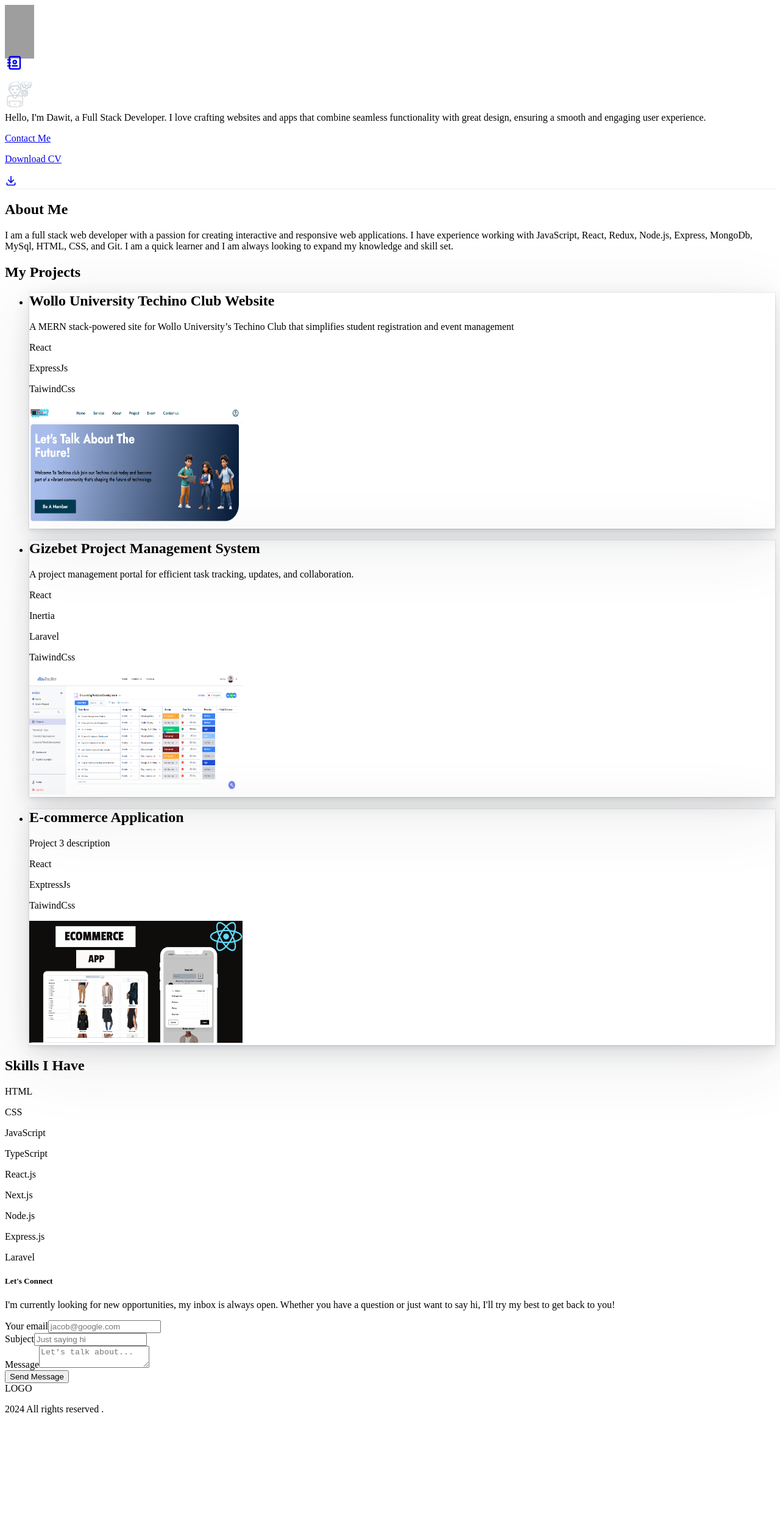
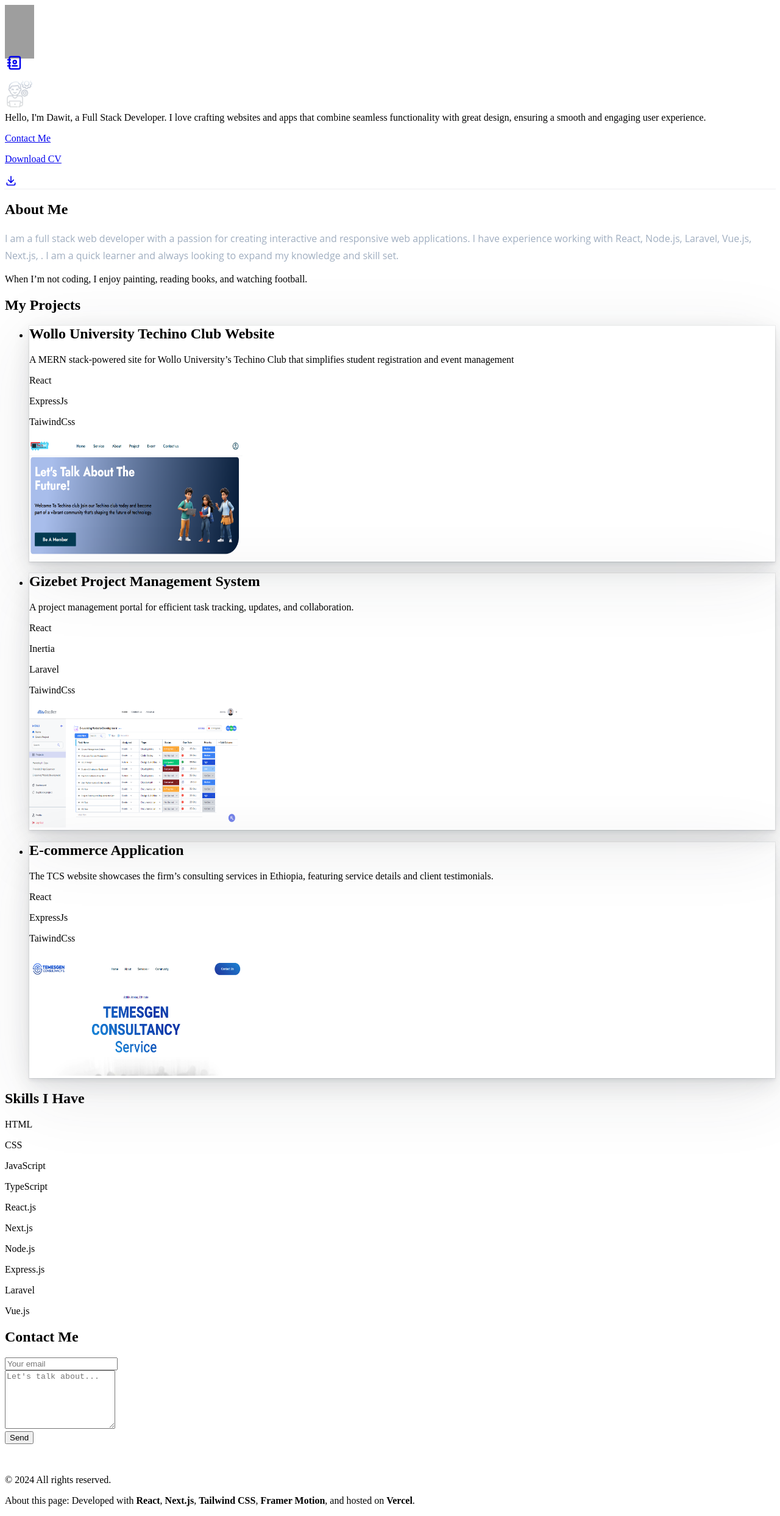
Before and after one commit to Dawithabte31/New-personal-portfolio, a Next.js app: page / in a window 1280 px wide. Shown: the top 2486 px of the page at 61% size. Before the commit the page ends 2336 px from the top, so only its background shows below. Built offline with nearby package versions, Linux system fonts and the light colour scheme; grey boxes are pictures that could not be loaded.

Commit message:
olready finished

```diff
--- a/src/app/components/AboutDescription.jsx
+++ b/src/app/components/AboutDescription.jsx
@@ -1,4 +1,3 @@
-// components/AboutDescription.js
 "use client";
 
 import React, { useEffect, useRef, useState } from "react";
@@ -20,7 +19,7 @@ const AboutDescription = () => {
 
   return (
     <div
-    id="aboutme"
+      id="aboutme"
       ref={ref}
       className="flex flex-col items-center justify-center text-center min-h-screen"
     >
@@ -36,13 +35,30 @@ const AboutDescription = () => {
         initial={{ opacity: 0, y: 20 }}
         animate={isInView ? { opacity: 1, y: 0 } : {}}
         transition={{ duration: 0.6 }}
-        className="text-base sm:text-lg leading-relaxed max-w-2xl text-white"
+        className="text-base sm:text-lg max-w-2xl leading-relaxed text-gray-300 font-light tracking-wide"
+        style={{
+          fontFamily: "'Open Sans', sans-serif",
+          lineHeight: "1.75",
+          color: "#A0AEC0",
+        }}
       >
         I am a full stack web developer with a passion for creating interactive
-        and responsive web applications. I have experience working with
-        JavaScript, React, Redux, Node.js, Express, MongoDb, MySql, HTML, CSS,
-        and Git. I am a quick learner and I am always looking to expand my
-        knowledge and skill set.
+        and responsive web applications. I have experience working with{" "}
+        <span className="text-[#4FD1C5] font-medium italic">React</span>,{" "}
+        <span className="text-[#4FD1C5] font-medium italic">Node.js</span>,{" "}
+        <span className="text-[#4FD1C5] font-medium italic">Laravel</span>,{" "}
+        <span className="text-[#4FD1C5] font-medium italic">Vue.js</span>,{" "}
+        <span className="text-[#4FD1C5] font-medium italic">Next.js</span>,{" "}. I am a
+        quick learner and always looking to expand my knowledge and skill set.
+      </motion.p>
+      <motion.p
+        initial={{ opacity: 0, y: 20 }}
+        animate={isInView ? { opacity: 1, y: 0 } : {}}
+        transition={{ duration: 0.6, delay: 0.2 }}
+        className="mt-6 text-base sm:text-lg max-w-2xl leading-relaxed text-gray-500 font-light italic"
+      >
+        When I’m not coding, I enjoy painting, reading books, and watching
+        football.
       </motion.p>
     </div>
   );
--- a/src/app/components/EmailSection.jsx
+++ b/src/app/components/EmailSection.jsx
@@ -4,32 +4,32 @@ import GithubIcon from "../../../public/github-icon.svg";
 import LinkedinIcon from "../../../public/linkedin-icon.svg";
 import Link from "next/link";
 import Image from "next/image";
-import { FloatingDock } from "./ui/floating-dock";
 
-// Sample items for FloatingDock component
 const dockItems = [
   {
     title: "GitHub",
-    icon: <Image src={GithubIcon} alt="GitHub" />,
+    icon: <Image src={GithubIcon} alt="GitHub" width={30} height={30} />,
     href: "https://github.com/Dawithabte31",
   },
   {
     title: "LinkedIn",
-    icon: <Image src={LinkedinIcon} alt="LinkedIn" />,
+    icon: <Image src={LinkedinIcon} alt="LinkedIn" width={30} height={30} />,
     href: "https://www.linkedin.com/in/dawit-habitamu-70038a260",
   },
 ];
 
 const EmailSection = () => {
   const [emailSubmitted, setEmailSubmitted] = useState(false);
+  const [email, setEmail] = useState("");  // State for email input
+  const [message, setMessage] = useState("");  // State for message input
 
   const handleSubmit = async (e) => {
     e.preventDefault();
     const data = {
-      email: e.target.email.value,
-      subject: e.target.subject.value,
-      message: e.target.message.value,
+      email,
+      message,
     };
+
     const JSONdata = JSON.stringify(data);
     const endpoint = "/api/send";
 
@@ -42,92 +42,85 @@ const EmailSection = () => {
     };
 
     const response = await fetch(endpoint, options);
-    const resData = await response.json();
-
     if (response.status === 200) {
-      console.log("Message sent.");
       setEmailSubmitted(true);
+      setEmail("");  // Clear email input
+      setMessage("");  // Clear message input
+      // Hide the success message after 1 second
+      setTimeout(() => {
+        setEmailSubmitted(false);
+      }, 1000);
     }
   };
 
   return (
     <section
       id="contact"
-      className="grid md:grid-cols-2 my-12 md:my-12 py-24 gap-4 relative"
+      className="flex items-center justify-center h-screen relative" // Center the content vertically and horizontally
     >
-      <div className="bg-[radial-gradient(ellipse_at_center,_var(--tw-gradient-stops))] from-primary-900 to-transparent rounded-full h-80 w-80 z-0 blur-lg absolute top-3/4 -left-4 transform -translate-x-1/2 -translate-1/2"></div>
-      <div className="z-10">
-        <h5 className="text-xl font-bold text-white my-2">
-          Let&apos;s Connect
-        </h5>
-        <p className="text-[#ADB7BE] mb-4 max-w-md">
-          I&apos;m currently looking for new opportunities, my inbox is always
-          open. Whether you have a question or just want to say hi, I&apos;ll
-          try my best to get back to you!
-        </p>
+      <div className="bg-[radial-gradient(ellipse_at_center,_var(--tw-gradient-stops))] from-primary-900 to-transparent rounded-full h-64 w-64 z-0 blur-lg absolute top-3/4 -left-4 transform -translate-x-1/2 -translate-1/2"></div>
 
-        {/* Provide actual values or remove if not needed */}
-      </div>
-      <div>
-        {emailSubmitted ? (
-          <p className="text-green-500 text-sm mt-2">
-            Email sent successfully!
-          </p>
-        ) : (
-          <form className="flex flex-col" onSubmit={handleSubmit}>
+      <div className="z-10 flex flex-col items-center w-full lg:w-1/2 px-4">
+        <h2 className="text-center text-4xl font-bold text-white mt-4 mb-8 md:mb-16">
+          Contact Me
+        </h2>
+        <form className="flex flex-col w-full" onSubmit={handleSubmit}>
           <div className="mb-6">
-              <label
-                htmlFor="email"
-                className="text-white block mb-2 text-sm font-medium"
-              >
+            {/* <label htmlFor="email" className="text-white text-sm font-medium">
               Your email
-              </label>
+            </label> */}
             <input
               name="email"
               type="email"
               id="email"
               required
-                className="bg-[#18191E] border border-[#33353F] placeholder-[#9CA2A9] text-gray-100 text-sm rounded-lg block w-full p-2.5"
-                placeholder="jacob@google.com"
+              className="bg-[#18191E] border border-[#33353F] placeholder-[#9CA2A9] text-gray-100 text-sm rounded-lg w-full p-2.5 mt-1"
+              placeholder="Your email"
+              value={email}  // Controlled input
+              onChange={(e) => setEmail(e.target.value)}  // Update state on change
             />
           </div>
           <div className="mb-6">
-              <label
-                htmlFor="subject"
-                className="text-white block text-sm mb-2 font-medium"
-              >
-                Subject
-              </label>
-              <input
-                name="subject"
-                type="text"
-                id="subject"
-                required
-                className="bg-[#18191E] border border-[#33353F] placeholder-[#9CA2A9] text-gray-100 text-sm rounded-lg block w-full p-2.5"
-                placeholder="Just saying hi"
-              />
-            </div>
-            <div className="mb-6">
-              <label
-                htmlFor="message"
-                className="text-white block text-sm mb-2 font-medium"
-              >
+            {/* <label htmlFor="message" className="text-white text-sm font-medium">
               Message
-              </label>
+            </label> */}
             <textarea
               name="message"
               id="message"
-                className="bg-[#18191E] border border-[#33353F] placeholder-[#9CA2A9] text-gray-100 text-sm rounded-lg block w-full p-2.5"
+              className="bg-[#18191E] border border-[#33353F] placeholder-[#9CA2A9] text-gray-100 text-sm rounded-lg w-full p-2.5 mt-1"
               placeholder="Let's talk about..."
+              rows="6"
+              value={message}  // Controlled input
+              onChange={(e) => setMessage(e.target.value)}  // Update state on change
             />
           </div>
+          <div className="flex items-center justify-between">
             <button
               type="submit"
-              className="bg-primary-500 hover:bg-primary-600 text-white font-medium py-2.5 px-5 rounded-lg w-full"
+              className="bg-primary-500 hover:bg-primary-600 text-white font-medium py-2 px-4 rounded-lg"
             >
-              Send Message
+              Send
             </button>
+            {/* Social Icons */}
+            <div className="flex space-x-4 ml-4">
+              {dockItems.map((item, index) => (
+                <Link
+                  key={index}
+                  href={item.href}
+                  target="_blank"
+                  rel="noopener noreferrer"
+                  className="hover:scale-110 transition-transform duration-150"
+                >
+                  {item.icon}
+                </Link>
+              ))}
+            </div>
+          </div>
         </form>
+        {emailSubmitted && ( // Display success message without hiding the form
+          <p className="text-green-500 text-sm mt-2">
+            Email sent successfully!
+          </p>
         )}
       </div>
     </section>
--- a/src/app/components/Footer.jsx
+++ b/src/app/components/Footer.jsx
@@ -2,10 +2,14 @@ import React from "react";
 
 const Footer = () => {
   return (
-    <footer className="footer border z-10 border-t-[#33353F] border-l-transparent border-r-transparent text-white">
-      <div className="container p-12 flex justify-between">
-        <span>LOGO</span>
-        <p className="text-slate-600">2024 All rights reserved .</p>
+    <footer className="footer border-t border-t-[#33353F] text-white bg-transparent">
+      <div className="container p-12 flex flex-col items-center">
+        <p className="text-center text-sm mb-4 text-slate-600">
+          © 2024 All rights reserved.
+        </p>
+        <p className="text-center text-sm text-slate-600">
+          About this page: Developed with <strong>React</strong>, <strong>Next.js</strong>, <strong>Tailwind CSS</strong>, <strong>Framer Motion</strong>, and hosted on <strong>Vercel</strong>.
+        </p>
       </div>
     </footer>
   );
--- a/src/app/components/ProjectCard.jsx
+++ b/src/app/components/ProjectCard.jsx
@@ -11,6 +11,7 @@ const ProjectCard = ({
   gitUrl,
   previewUrl,
   technos,
+  onClick
 }) => {
   return (
     // <div>
@@ -38,8 +39,8 @@ const ProjectCard = ({
     //     <p className="text-[#ADB7BE]">{description}</p>
     //   </div>
     // </div>
-    <div className=" max-w-7xl mx-auto px-4 w-[100%]  hover:cursor-pointer">
-      <WobbleCard containerClassName="col-span-1 lg:col-span-2 md:h-[80%] bg-gray-800 lg:min-h-[300px]">
+    <div className=" max-w-7xl mx-auto px-4 w-[100%]  hover:cursor-pointer sm:h-300px" onClick={onClick}>
+      <WobbleCard containerClassName="sm:h-300px lg:col-span-2 md:h-[80%] bg-gray-800 lg:min-h-[300px]">
 
         <div className="max-w-xs">
           <h2 className="w-[450px] text-left text-balance text-base md:text-xl lg:text-2xl font-semibold tracking-[-0.015em] text-white">
--- a/src/app/components/ProjectsSection.jsx
+++ b/src/app/components/ProjectsSection.jsx
@@ -1,7 +1,6 @@
 "use client";
 import React, { useState, useRef } from "react";
 import ProjectCard from "./ProjectCard";
-import ProjectTag from "./ProjectTag";
 import { motion, useInView } from "framer-motion";
 
 const projectsData = [
@@ -22,21 +21,20 @@ const projectsData = [
     description: "A project management portal for efficient task tracking, updates, and collaboration.",
     image: "/images/projects/pmp.png",
     tag: ["All", "Web"],
-    gitUrl: "/",
+    gitUrl: "https://github.com/RohaTech/Project-Managment-Software",
     previewUrl: "/",
-    technos: ["React", "Inertia", ,"Laravel","TaiwindCss"],
+    technos: ["React", "Inertia", "Laravel", "TaiwindCss"],
   },
   {
     id: 3,
     title: "E-commerce Application",
-    description: "Project 3 description",
+    description: "The TCS website showcases the firm’s consulting services in Ethiopia, featuring service details and client testimonials.",
     image: "/images/projects/3.png",
     tag: ["All", "Web"],
     gitUrl: "/",
-    previewUrl: "/",
-    technos: ["React", "ExptressJs", "TaiwindCss"],
+    previewUrl: "https://tcsconsult.com.et",
+    technos: ["React", "ExpressJs", "TaiwindCss"],
   },
-
 ];
 
 const ProjectsSection = () => {
@@ -52,73 +50,61 @@ const ProjectsSection = () => {
     project.tag.includes(tag)
   );
 
-  // Variants for scaling the section
-  const sectionVariants = {
-    hidden: { scale: 0.9, opacity: 0 }, // Smaller and transparent
-    visible: { scale: 1, opacity: 1 }, // Full size and opaque
-    exit: { scale: 0.9, opacity: 0 }, // Shrink when exiting
-  };
-
-  const cardVariants = {
-    hidden: { scale: 0.8, opacity: 0 }, // Smaller and transparent
-    visible: { scale: 1, opacity: 1 }, // Full size and opaque
-    exit: { scale: 0.8, opacity: 0 }, // Shrink when exiting
+  const handleCardClick = (project) => {
+    if (project.id % 2 === 0) {
+      // Even index: redirect to gitUrl
+      window.location.href = project.gitUrl;
+    } else {
+      // Odd index: redirect to previewUrl
+      window.location.href = project.previewUrl;
+    }
   };
 
   return (
     <motion.section
       id="projects"
       ref={ref}
-      variants={sectionVariants}
+      variants={{
+        hidden: { scale: 0.9, opacity: 0 },
+        visible: { scale: 1, opacity: 1 },
+        exit: { scale: 0.9, opacity: 0 },
+      }}
       initial="hidden"
-      animate={isInView ? "visible" : "hidden"} // Trigger animation based on in view status
-      exit="exit" // Add exit animation
+      animate={isInView ? "visible" : "hidden"}
+      exit="exit"
       transition={{ duration: 0.5 }}
       className="mb-10"
     >
-      <h2 className="text-center text-4xl font-bold text-white mt-4 mb-8 md:mb-12">
+      <h2 className="text-center text-4xl font-bold text-white mt-4 mb-8 md:mb-16">
         My Projects
       </h2>
-      {/* <div className="text-white flex flex-row justify-center items-center gap-2 py-6">
-        <ProjectTag
-          onClick={handleTagChange}
-          name="All"
-          isSelected={tag === "All"}
-        />
-        <ProjectTag
-          onClick={handleTagChange}
-          name="Web"
-          isSelected={tag === "Web"}
-        />
-        <ProjectTag
-          onClick={handleTagChange}
-          name="Mobile"
-          isSelected={tag === "Mobile"}
-        />
-      </div> */}
-      <ul className="grid md:grid-cols-2 md:gap-2 w-[100%] md:px-14">
-        {filteredProjects.map((project, index) => {
-          return (
+      <ul className="grid md:grid-cols-2 gap-4 md:gap-8 w-full px-4 md:px-14">
+        {filteredProjects.map((project, index) => (
           <motion.li
-              className="flex h-[400px]"
+            className="flex h-[300px] md:h-[400px] object-cover"
             key={project.id}
-              variants={cardVariants}
+            variants={{
+              hidden: { scale: 0.8, opacity: 0 },
+              visible: { scale: 1, opacity: 1 },
+              exit: { scale: 0.8, opacity: 0 },
+            }}
             initial="hidden"
             animate={isInView ? "visible" : "hidden"}
             exit="exit"
             transition={{ duration: 0.5, delay: index * 0.1 }}
           >
             <ProjectCard
+              index={project.id}
               title={project.title}
               description={project.description}
               imgUrl={project.image}
               gitUrl={project.gitUrl}
               previewUrl={project.previewUrl}
               technos={project.technos}
+              onClick={() => handleCardClick(project)} // Pass the click handler
             />
           </motion.li>
-          );
-        })}
+        ))}
       </ul>
     </motion.section>
   );
--- a/src/app/components/SkillList.jsx
+++ b/src/app/components/SkillList.jsx
@@ -61,21 +61,22 @@ const SkillList = () => {
                 hidden: { opacity: 0, y: 20 },
                 visible: { opacity: 1, y: 0 },
               }}
-              className="text-[#ADB7BE] border-white hover:border-white rounded-full border-2 px-6 py-3 text-xl cursor-pointer"
+              className="text-[#ADB7BE] border-white hover:border-white rounded-full border-[1px] px-4 py-2 text-xl cursor-pointer"
             >
               {skill}
             </motion.p>
           ))}
         </div>
         <div className="flex flex-row gap-4 justify-center flex-wrap w-full">
-          {["Node.js", "Express.js", "Laravel"].map((skill) => (
+          {["Node.js", "Express.js", "Laravel","Vue.js"
+].map((skill) => (
             <motion.p
               key={skill}
               variants={{
                 hidden: { opacity: 0, y: 20 },
                 visible: { opacity: 1, y: 0 },
               }}
-              className="text-[#ADB7BE] border-white hover:border-white rounded-full border-2 px-6 py-3 text-xl cursor-pointer"
+              className="text-[#ADB7BE] border-white hover:border-white rounded-full border-[1px] px-4 py-2 text-xl cursor-pointer"
             >
               {skill}
             </motion.p>
```
Also changed, not shown: public/images/projects/3.png. Lines whose indentation alone changed are shown as unchanged.
